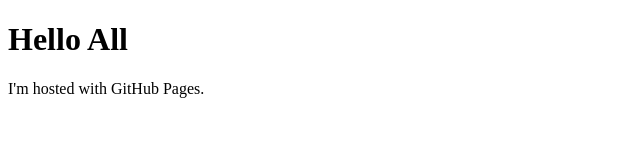
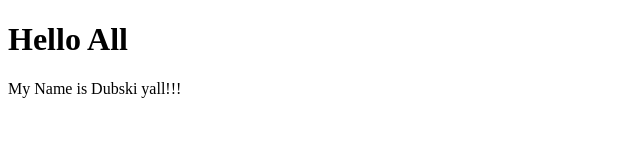
Before and after one commit to Money5193/Money5193.github.io, a plain HTML site: page index.html in a window 1280 px wide. Shown: the full height of the page, 0-640 px from the left. Drawn offline with Linux system fonts and the light colour scheme.

Commit message:
Update index.html

```diff
--- a/index.html
+++ b/index.html
@@ -2,6 +2,6 @@
 <html>
 <body>
 <h1>Hello All</h1>
-<p>I'm hosted with GitHub Pages.</p>
+<p>My Name is Dubski yall!!!</p>
 </body>
 </html>
```
